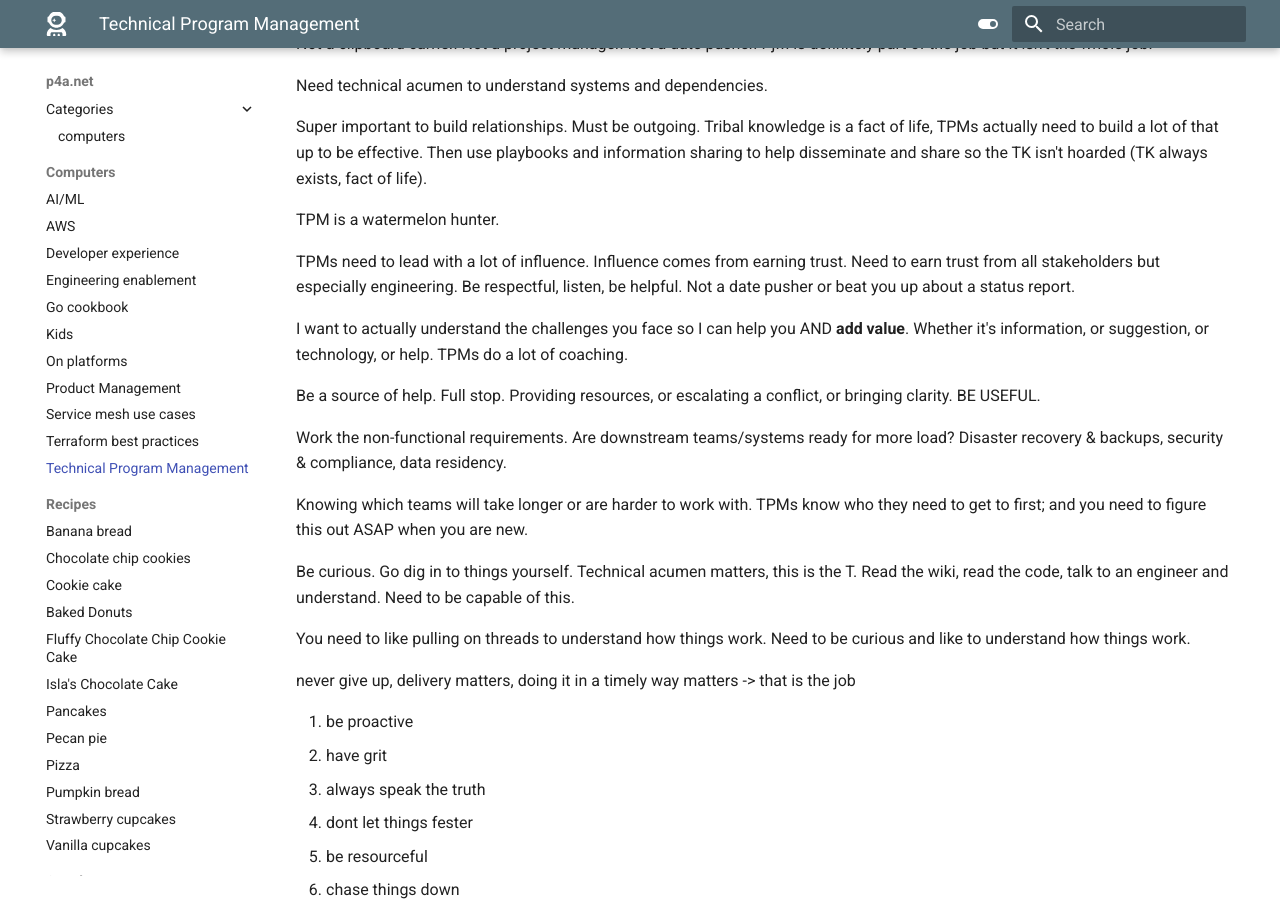
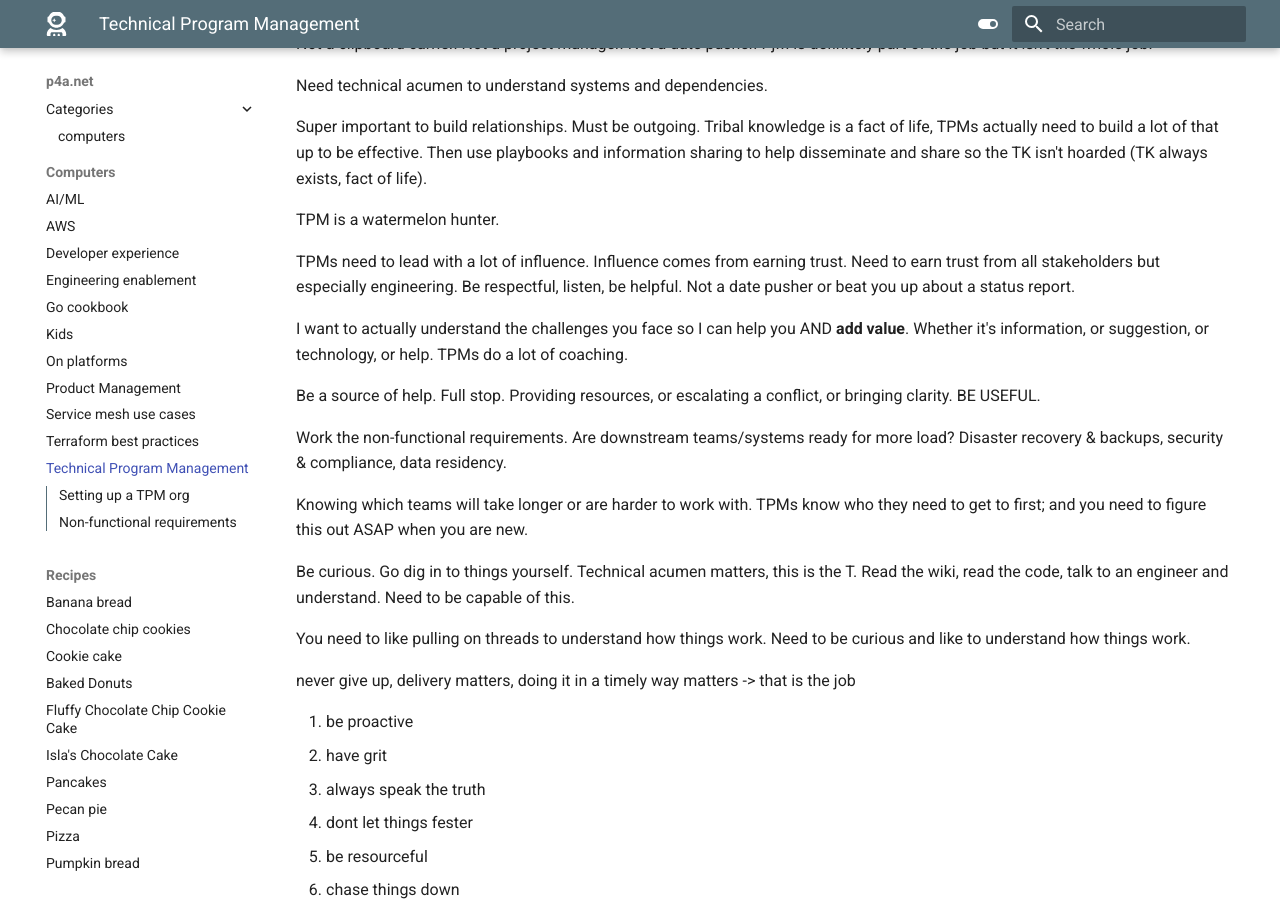
Before and after one commit to seajoshc/p4adotnet, an MkDocs documentation site: the page built from docs/computers/tpm.md, in a window 1280 px wide and 900 px high, scrolled down 398 px. Built offline with MkDocs 1.6.1 and Material for MkDocs 9.7.7, drawn with Linux system fonts in a browser that asks for light colours.

Commit message:
formatting

```diff
--- a/docs/computers/tpm.md
+++ b/docs/computers/tpm.md
@@ -54,7 +54,7 @@ Track all the things, hold people accountable, make sure momentum is sustained
 
 Ask lots of questions, probe when someone raises a concern and make sure the details are captured and not hand wavy concerns or FUD
 
-# Setting up a TPM org
+## Setting up a TPM org
 
 Visibility across the org on priorities and roadmap. Keep teams organized, keep product honest. Help get frameworks in place.
 
```
